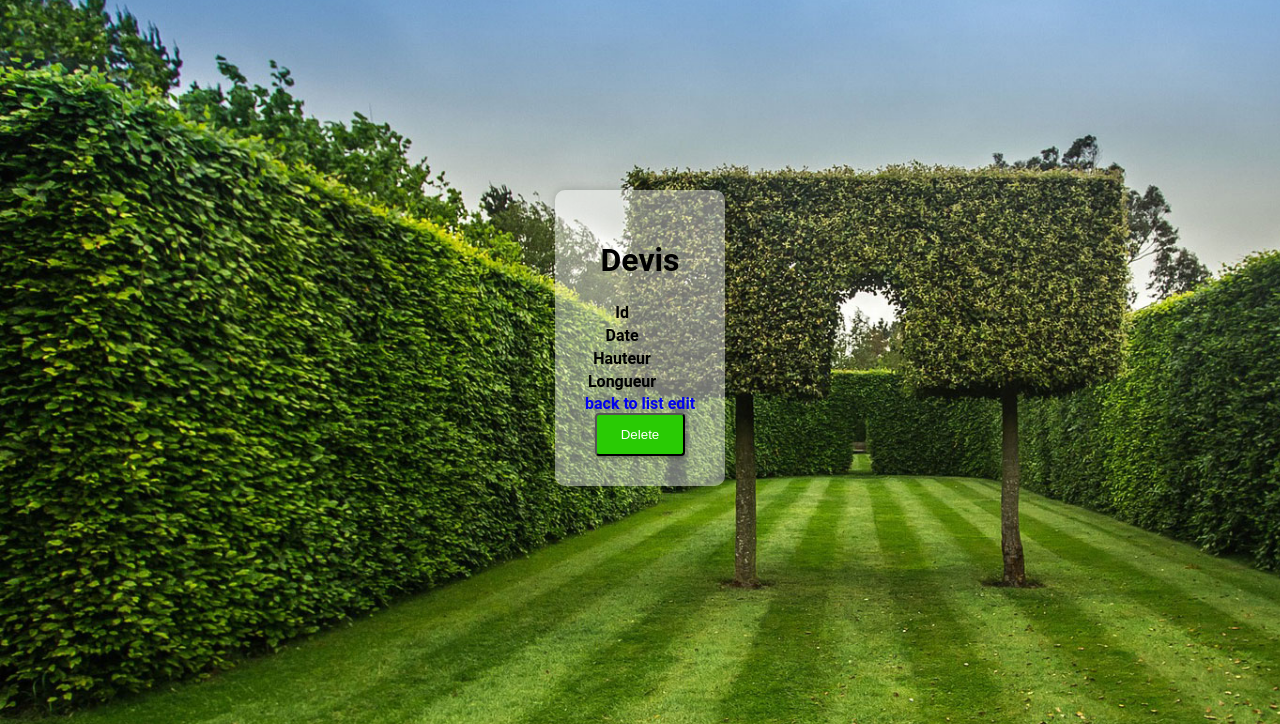
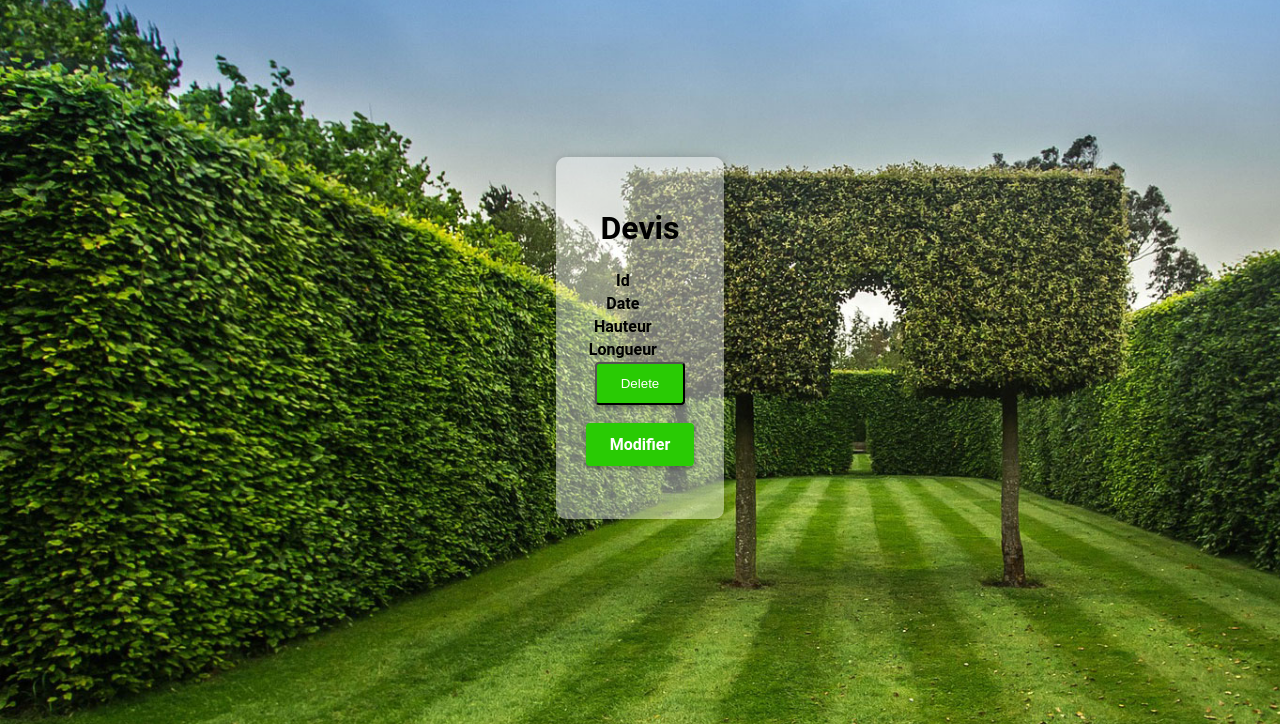
Before and after one commit to Jiren-11/Symfony, a Symfony app: template templates/devis_crud/show.html.twig in a window 1280 px wide. Shown: the part 92-816 px from the top of the page. Run offline with Twig, Linux system fonts and the light colour scheme; the template is opened without the code that fills it, so the values that code supplies are empty; some libraries are stand-ins or nearby versions.

Commit message:
10 commit

```diff
--- a/public/css/accueil.css
+++ b/public/css/accueil.css
@@ -57,7 +57,7 @@
     justify-content: space-between;
 }
 
-h2,
+.topcard h2,
 p{
 color: #fff;
 font-family: sans-serif;
@@ -139,7 +139,7 @@ font-family: sans-serif;
     transform: translateY(-10px);
 }
 
-h4 {
+.topcard h4 {
     color: #ffffff;
 
 }
--- a/public/css/style.css
+++ b/public/css/style.css
@@ -233,6 +233,10 @@ text-align: center;
 z-index: 2;
 
 }
+.card p, h1, h2, h3, h4, h5, h6 {
+  color: rgb(0, 0, 0);
+}
+
 
 
 .banière {
@@ -294,6 +298,11 @@ width: 1100px;
 
   box-shadow: 0 0 10px rgba(0, 0, 0, 0.2);
   margin-top: -120px;
+}
+.cardo div {
+  padding: 5px;
+  margin: 5px;
+
 }
 
 .cardu {
--- a/templates/base.html.twig
+++ b/templates/base.html.twig
@@ -38,6 +38,12 @@
 				<li style =>
 					<a href="{{ path('app_accueil') }}"class="o">Accueil</a>
 				</li>
+
+				{% if is_granted('ROLE_USER') %}
+				<li style =>
+					<a href="{{ path('app_voir_mon_devis') }}"class="o">Mes Devis</a>
+				</li>
+				{% endif %}
 
 				{% if is_granted('ROLE_ADMIN') %}
 					<li style =>
--- a/templates/devis/index.html.twig
+++ b/templates/devis/index.html.twig
@@ -69,7 +69,7 @@ style="width:120px;height:120px">
     <h2> Ne pas enregistrer <br><br></h2>
     <br> <a href="{{ path('app_accueil') }}" class="btn">Accueil</a>
     <br> <h2>Voulez vous enregistrer votre devis ?</h2>
-        <li><a href="{{path('app_devis_generer')}}">Enregistrer</a></li>
+        <li><a href="{{path('app_devis_generer')}}"class="btn">Enregistrer</a></li>
 
 
 
--- a/templates/devis_crud/show.html.twig
+++ b/templates/devis_crud/show.html.twig
@@ -30,11 +30,26 @@
         </tbody>
     </table>
 
-    <a href="{{ path('app_devis_crud_index') }}">back to list</a>
 
-    <a href="{{ path('app_devis_crud_edit', {'id': devi.id}) }}">edit</a>
+
+
 
     {{ include('devis_crud/_delete_form.html.twig') }}
+
+    <div class="rien" style = "padding:10px"></div>
+
+    <a href="{{ path('app_devis_crud_edit', {'id': devi.id}) }}" class="btn" >
+                    Modifier
+    </a>
+
+    <div class="rien" style = "padding:5px"></div>
+
+        <a href="{{ path('app_devis_crud_index') }}">
+        <div class="icon">
+			<script src="https://cdn.lordicon.com/ritcuqlt.js"></script>
+			<lord-icon src="https://cdn.lordicon.com/qhaguvvs.json" trigger="hover" style="width:50px;height:50px"></lord-icon>
+	    </div>
+    </a>
     		</div>
 	</div>
 {% endblock %}
--- a/templates/devis_generer/index.html.twig
+++ b/templates/devis_generer/index.html.twig
@@ -18,7 +18,7 @@
         <a href="{{ path('app_accueil') }}" class="btn">Retour à l'accueil</a>
         	{% if is_granted('ROLE_USER') %}
 				<h4>Voir mon devis :</h4>
-				<a href="{{ path('app_voir_mon_devis') }}">Voir</a>
+				<a href="{{ path('app_voir_mon_devis') }}" class="btn">Voir</a>
 
 			{% endif %}
 
--- a/templates/haie/index.html.twig
+++ b/templates/haie/index.html.twig
@@ -19,7 +19,7 @@
 						{% if is_granted('ROLE_ADMIN') %}
 							<th>actions</th>
 						{% endif %}
-						{% if is_granted('ROLE_USER') %}
+						{% if is_granted('ROLE_ADMIN') %}
 							<th>Voir</th>
 						{% endif %}
 					</tr>
@@ -32,7 +32,7 @@
 							<td>{{ haie.prix }}</td>
 
 
-						{% if is_granted('ROLE_USER') %}
+						{% if is_granted('ROLE_ADMIN') %}
 							<td>
 								<a href="{{ path('app_haie_show', {'code': haie.code}) }}">
 									<script src="https://cdn.lordicon.com/ritcuqlt.js"></script>
@@ -60,7 +60,9 @@
 			</table>
 			<br>
 			<br>
+			{% if is_granted('ROLE_ADMIN') %}
 			<a href="{{ path('app_haie_new') }}" class="btn">Create new</a>
+			{% endif %}
 
 			<h2>
 				Retour à l'Accueil :<a href="{{ path('app_accueil') }}">
```
Also changed, not shown: src/Form/DevisType.php (+20 -4 lines), templates/devis_crud/edit.html.twig (+8 -1 lines), templates/devis_crud/new.html.twig (+6 -1 lines), templates/haie/edit.html.twig (+7 -1 lines), templates/haie/new.html.twig (+6 -1 lines), templates/haie/show.html.twig (+6 -1 lines), templates/user_crud/edit.html.twig (+7 -2 lines), templates/user_crud/show.html.twig (+10 -3 lines).
